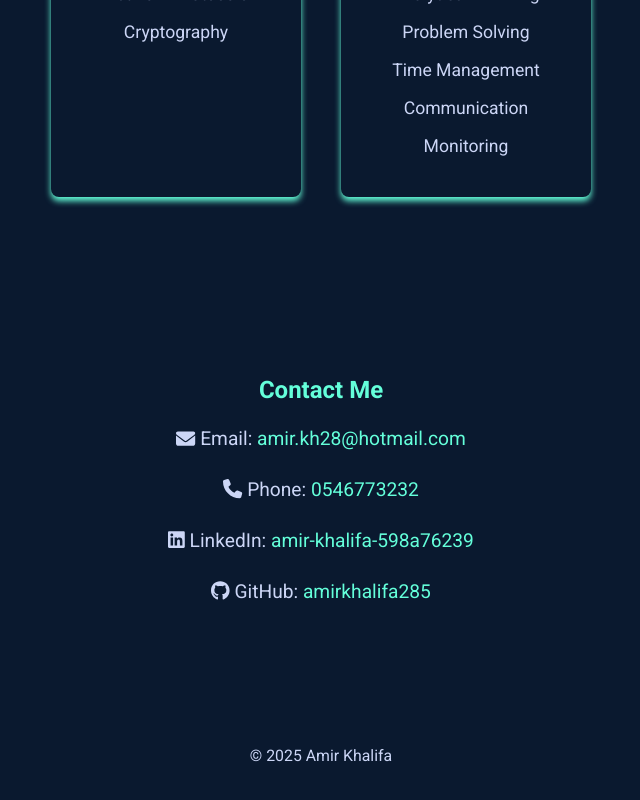
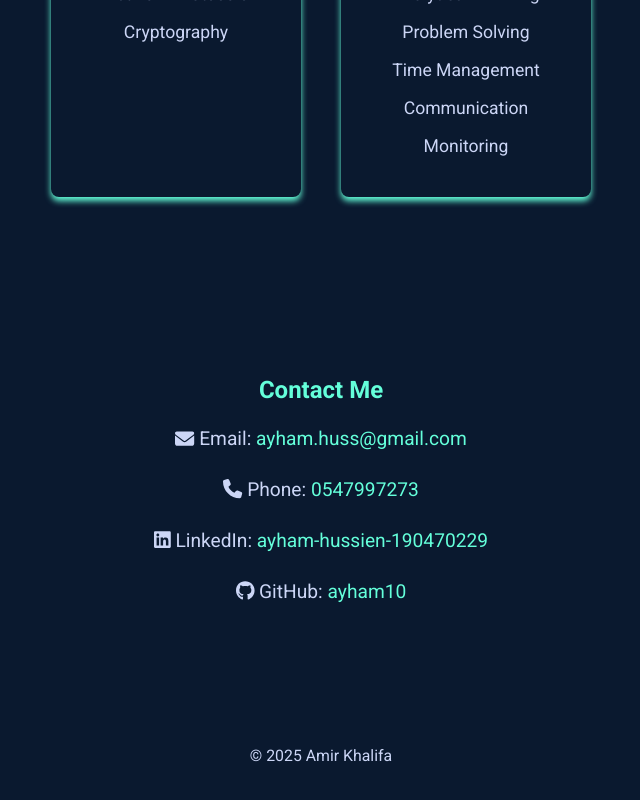
Before and after one commit to ayham10/Protfolio-2025, a React (Create React App) app: page / in a window 1280 px wide. Shown: the part 5279-6079 px from the top of the page, without its empty margins (319-959 px from the left). Built offline with nearby package versions, Linux system fonts and the light colour scheme.

Commit message:
Update Contact.js

```diff
--- a/src/components/Contact.js
+++ b/src/components/Contact.js
@@ -34,21 +34,21 @@ function Contact() {
             <h2>Contact Me</h2>
             <ContactInfo>
                 <FontAwesomeIcon icon={faEnvelope} /> Email:{' '}
-                <a href="mailto:amir.kh28@hotmail.com">amir.kh28@hotmail.com</a>
+                <a href="mailto:ayham.huss@gmail.com">ayham.huss@gmail.com</a>
             </ContactInfo>
             <ContactInfo>
-                <FontAwesomeIcon icon={faPhone} /> Phone: <a href="tel:+9720546773232">0546773232</a>
+                <FontAwesomeIcon icon={faPhone} /> Phone: <a href="tel:+9720547997273">0547997273</a>
             </ContactInfo>
             <ContactInfo>
                 <FontAwesomeIcon icon={faLinkedin} /> LinkedIn:{' '}
-                <a href="https://www.linkedin.com/in/amir-khalifa-598a76239" target="_blank" rel="noopener noreferrer">
-                    amir-khalifa-598a76239
+                <a href="https://www.linkedin.com/in/ayham-hussien-190470229/" target="_blank" rel="noopener noreferrer">
+                    ayham-hussien-190470229
                 </a>
             </ContactInfo>
             <ContactInfo>
                 <FontAwesomeIcon icon={faGithub} /> GitHub:{' '}
-                <a href="https://github.com/amirkhalifa285" target="_blank" rel="noopener noreferrer">
-                    amirkhalifa285
+                <a href="https://github.com/ayham10" target="_blank" rel="noopener noreferrer">
+                    ayham10
                 </a>
             </ContactInfo>
         </ContactSection>
```
